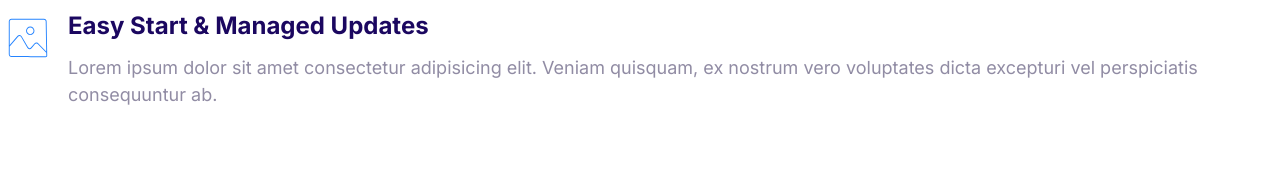
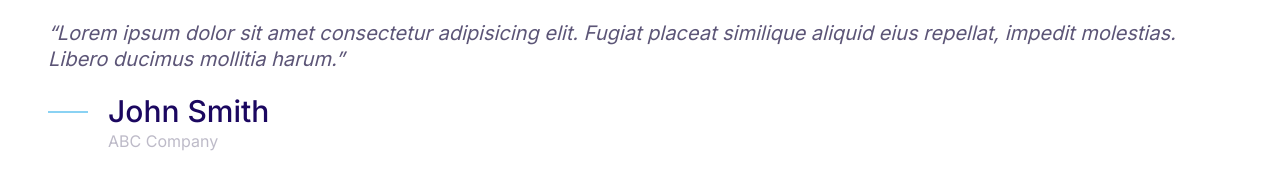
Before and after one commit to Agilesh-s/cloudify, a plain HTML site: page index.html in a window 1280 px wide. Drawn offline with Linux system fonts and the light colour scheme.

Commit message:
Created quotes

```diff
--- a/css/styles.css
+++ b/css/styles.css
@@ -381,3 +381,53 @@ a{
   .media__image {
     margin-top: 1rem;
   }
+
+ /* Quote */
+
+.quote{
+    font-size: 3rem;
+    font-style: italic;
+    color: #5c5577;
+    line-height: 1.3;
+}
+
+.quote__text::before{
+    content: open-quote;
+}
+
+.quote__text::after{
+    content: close-quote;
+}
+
+.quote__author{
+    font-size: 3rem;
+    font-weight: 500;
+    font-style: normal;
+    margin-bottom: 0;
+}
+
+.quote__organisation{
+    columns: var(--color-headings);
+    opacity: .4;
+    font-size: 2rem;
+    font-style: normal;
+}
+
+.quote__line{
+    position: relative;
+    bottom: 10px;
+}
+
+@media screen and (min-width: 1024px){
+    .quote{
+        font-size: 2rem;
+    }
+
+    .quote-author{
+        font-size: 2.4rem;
+    }
+
+    .quote__organisation{
+        font-size: 1.6rem;
+    }
+}
--- a/index.html
+++ b/index.html
@@ -11,20 +11,23 @@
     <link rel="stylesheet" href="css/styles.css">
 </head>
 <body>
+      <blockquote class="quote">
+        <p class="quote__text">Lorem ipsum dolor sit amet consectetur adipisicing elit. Fugiat placeat similique aliquid eius repellat, impedit molestias. Libero ducimus mollitia harum.</p>
+        <footer>
             <div class="media">
                 <div class="media__image">
-          <svg class="icon icon--primary">
-            <use xlink:href="images/sprite.svg#snap"></use>
+                  <svg class="icon icon--primary quote__line">
+                    <use xlink:href="images/sprite.svg#line"></use>
                   </svg>
                 </div>
                 <div class="media__body">
-          <h3 class="media__title">Easy Start & Managed Updates</h3>
-          <p>
-            Lorem ipsum dolor sit amet consectetur adipisicing elit. Veniam quisquam,
-            ex nostrum vero voluptates dicta excepturi vel perspiciatis consequuntur
-            ab.
+                  <h3 class="media__title quote__author">John Smith</h3>
+                  <p class="quote__organisation">
+                    ABC Company
                   </p>
                 </div>
               </div>
+        </footer>
+      </blockquote>
 </body>
 </html>
```
Also changed, not shown: components/quote.html (added, +18 -0 lines). Lines whose indentation alone changed are shown as unchanged.
